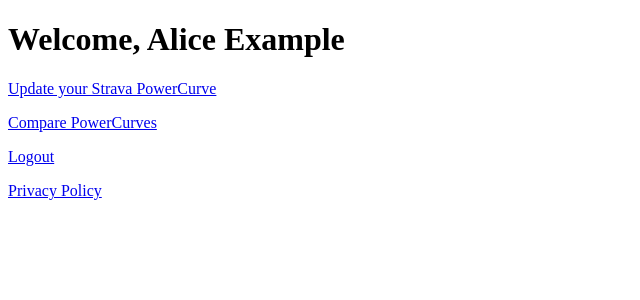
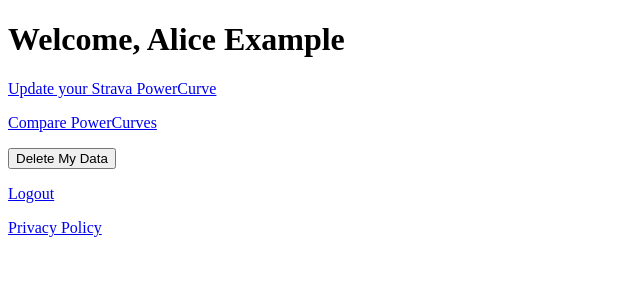
Before and after one commit to themp731/PowerCurve, a Flask app: page /home in a window 1280 px wide. Shown: the top 300 px of the page, without its empty margins (0-640 px from the left). Run offline with Flask 3, Linux system fonts and the light colour scheme; a user stored in the database is signed in.

Commit message:
Added the delete data route

```diff
--- a/main.py
+++ b/main.py
@@ -1,6 +1,6 @@
 # Entry Point for the flask application
 
-from flask import Flask, redirect, request, session, render_template
+from flask import Flask, redirect, request, session, render_template, flash, url_for
 from flask_login import LoginManager, login_user, logout_user, login_required, current_user
 import os
 import numpy as np
@@ -411,6 +411,33 @@
         other_user_id=other_user_id           # The selected user (if any)
     )
 
+# Route for deleting data of logged in users to to comply with GDPR
+@app.route("/delete-data", methods=["POST"])
+def delete_data():
+    try:
+        # Get the current user's Strava ID
+        strava_id = current_user.strava_id
+
+        # Delete all PowerCurve records associated with the user
+        PowerCurve.query.filter_by(strava_id=strava_id).delete()
+
+        # Delete the user record
+        User.query.filter_by(strava_id=strava_id).delete()
+
+        # Commit changes to the database
+        db.session.commit()
+
+        # Log the user out after deleting their data
+        logout_user()
+
+        flash("Your data has been deleted successfully.", "success")
+        return redirect(url_for("home"))
+    except Exception as e:
+        db.session.rollback()
+        flash(f"An error occurred while deleting your data: {str(e)}", "error")
+        return redirect(url_for("home"))
+
+
 # Route to publish the privacy policy template
 @app.route("/privacy_policy")
 def privacy_policy():
--- a/templates/home.html
+++ b/templates/home.html
@@ -3,5 +3,19 @@
 <h1>Welcome, {{ user.strava_name}}</h1>
 <p><a href="{{ url_for('powercurve') }}">Update your Strava PowerCurve</a></p>
 <p><a href="{{ url_for('compare') }}">Compare PowerCurves</a></p>
+<!-- Delete Data Button -->
+<form action="{{ url_for('delete_data') }}" method="POST" onsubmit="return confirm('Are you sure you want to delete your data and log out? This action cannot be undone.');">
+    <button type="submit" class="btn btn-danger">Delete My Data</button>
+</form>
+{% if data_deleted %}
+    <div class="alert alert-info mt-3">
+        Your data has been deleted. You will be logged out and redirected to the landing page.
+    </div>
+    <script>
+        setTimeout(function() {
+            window.location.href = "{{ url_for('landing') }}";
+        }, 3000);
+    </script>
+{% endif %}
 <p><a href="{{ url_for('logout') }}">Logout</a></p>
 {% endblock %}
```
